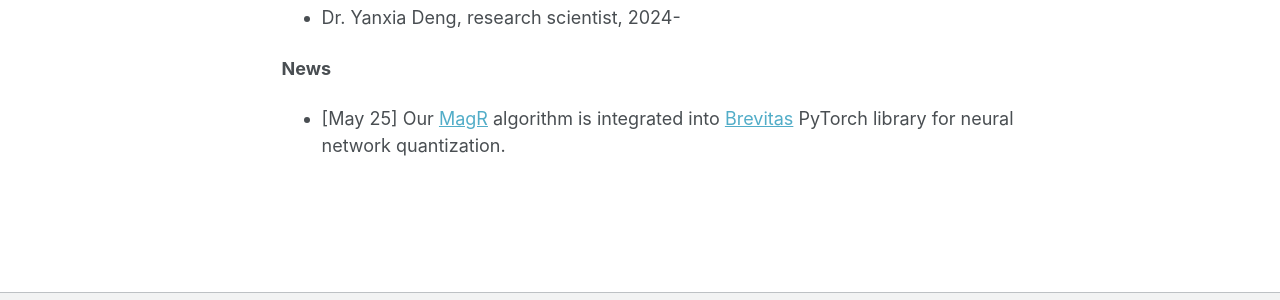
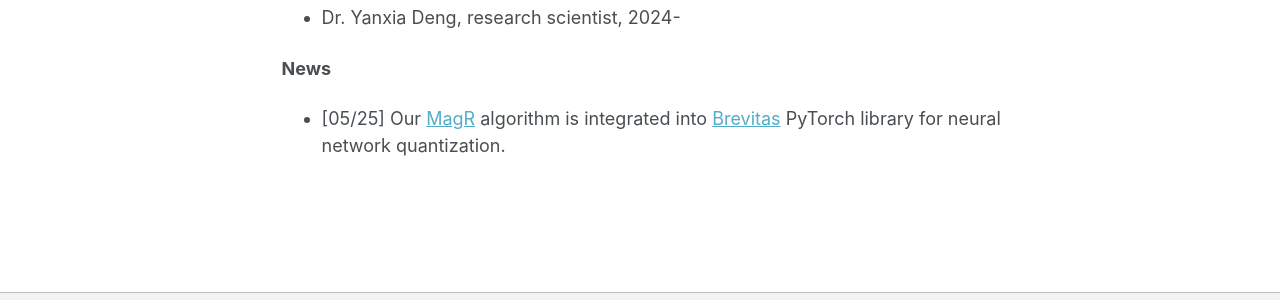
Before and after one commit to yin-penghang/yin-penghang.github.io, a Jekyll site: the page built from _pages/about.md, in a window 1280 px wide. Shown: the part 516-816 px from the top of the page. Built offline with Jekyll 4.4.1, drawn with Linux system fonts in a browser that asks for light colours.

Commit message:
Update about.md

```diff
--- a/_pages/about.md
+++ b/_pages/about.md
@@ -21,4 +21,4 @@
 
 **News**
 
-- [May 25] Our [MagR](https://proceedings.neurips.cc/paper_files/paper/2024/file/9a987c98a7f36cc83f9065df3ca4f9e0-Paper-Conference.pdf) algorithm is integrated into [Brevitas](https://github.com/Xilinx/brevitas) PyTorch library for neural network quantization.
+- [05/25] Our [MagR](https://proceedings.neurips.cc/paper_files/paper/2024/file/9a987c98a7f36cc83f9065df3ca4f9e0-Paper-Conference.pdf) algorithm is integrated into [Brevitas](https://github.com/Xilinx/brevitas) PyTorch library for neural network quantization.
```
